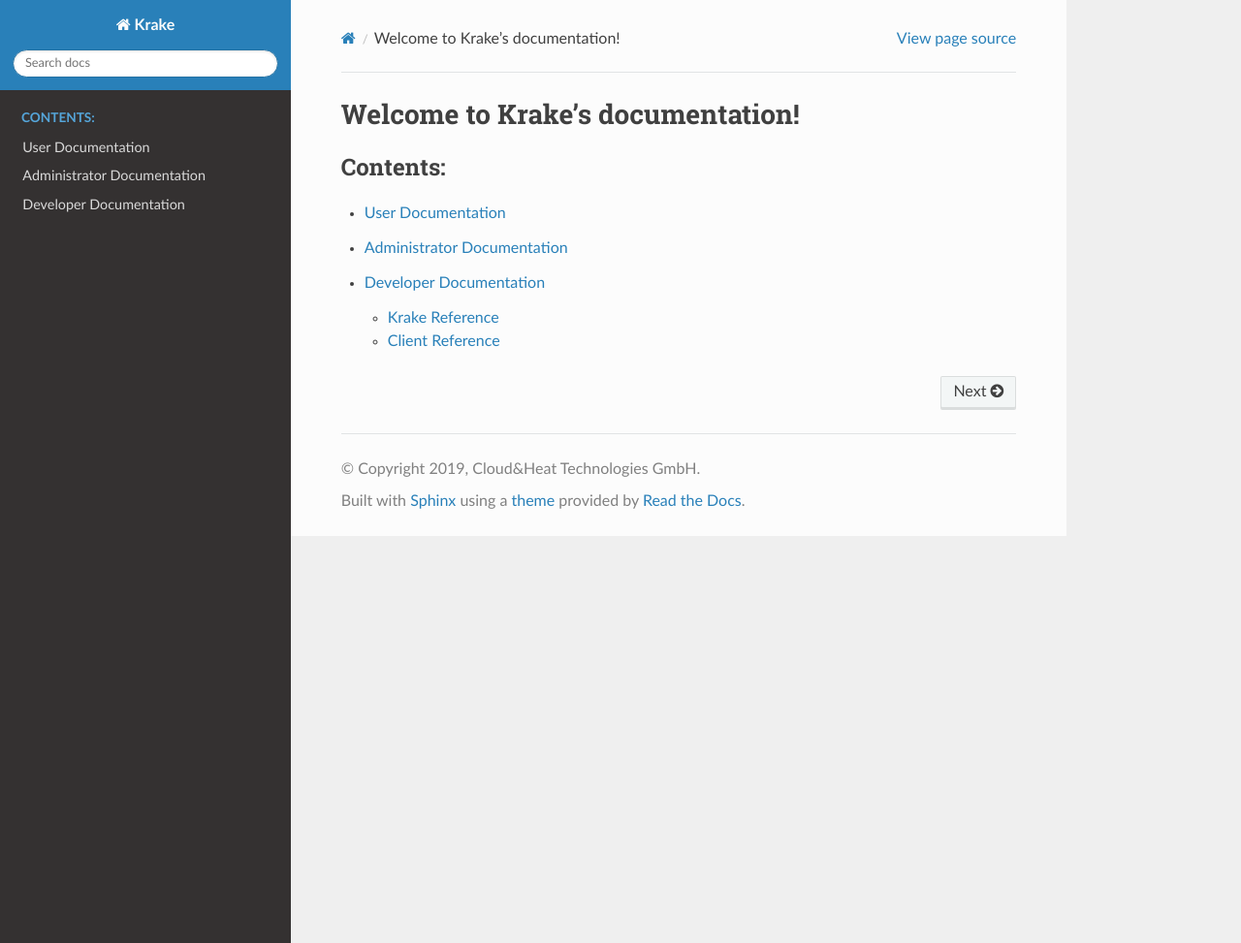
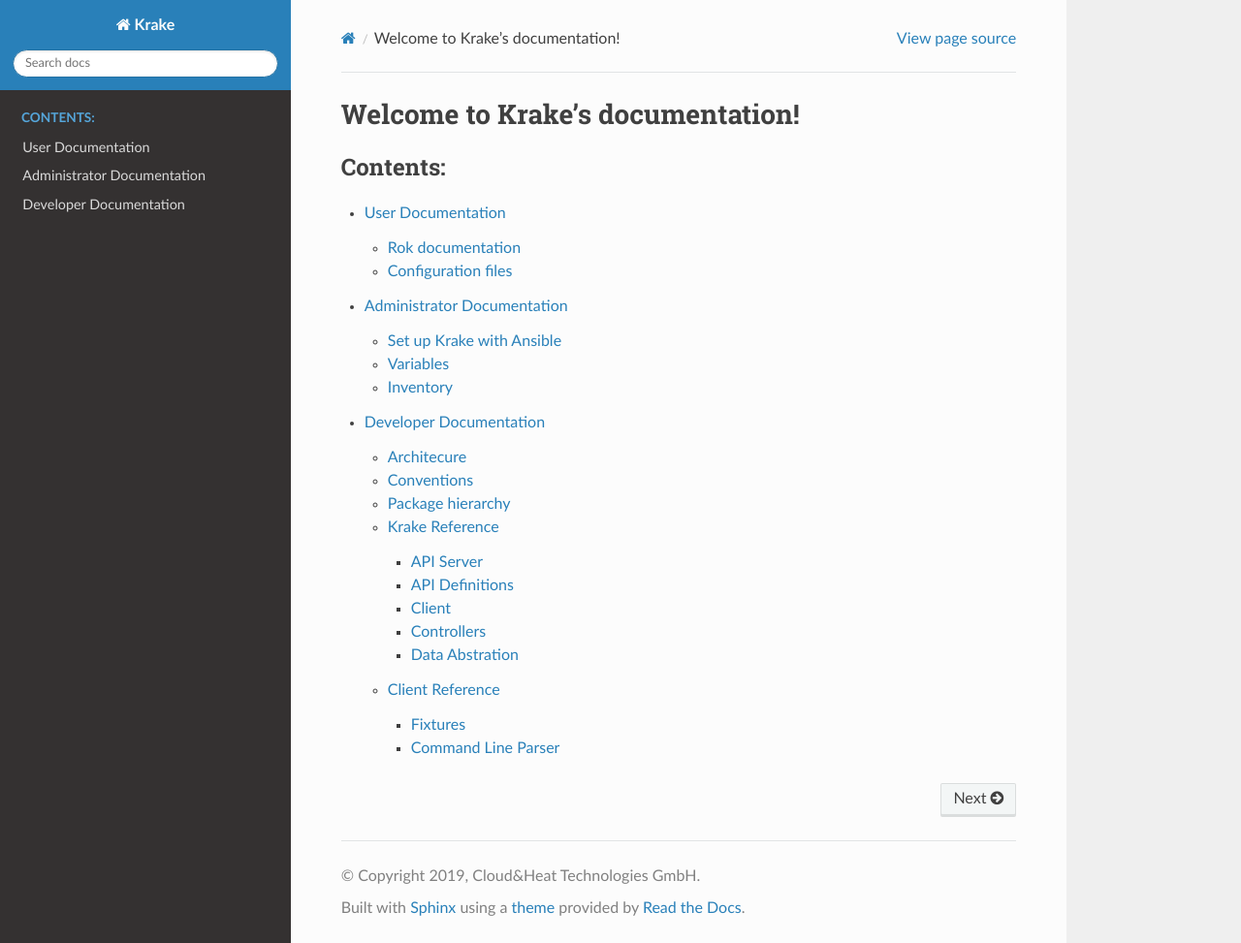
Before and after one commit to rak-n-rok/Krake, a Sphinx documentation site: the page built from docs/index.rst, in a window 1280 px wide and 973 px high. Shown: the whole window at 97% size. Built offline with Sphinx 7.4.7 and the Read the Docs theme 2.0.0, drawn with Linux system fonts in a browser that asks for light colours.

Commit message:
Add extended table of content for documentation
See issue #253

A few sections have been added to the table of content of the
documentation. The corresponding files have also been created.

```diff
--- a/docs/admin/index.rst
+++ b/docs/admin/index.rst
@@ -4,5 +4,11 @@
 Administrator Documentation
 ===========================
 
+This chapter presents the installation of Krake using Ansible.
+
 .. toctree::
     :maxdepth: 1
+
+    setup
+    variables
+    inventory
--- /dev/null
+++ b/docs/admin/setup.rst
@@ -0,0 +1,7 @@
+.. _admin-setup:
+
+=========================
+Set up Krake with Ansible
+=========================
+
+Presentation of the conventions used throughout the project.
--- a/docs/dev/index.rst
+++ b/docs/dev/index.rst
@@ -5,7 +5,10 @@
 =======================
 
 .. toctree::
-    :maxdepth: 1
+    :maxdepth: 2
 
+    architecture
+    conventions
+    packages
     ref/krake
     ref/rok
--- a/docs/index.rst
+++ b/docs/index.rst
@@ -7,7 +7,7 @@
 =================================
 
 .. toctree::
-   :maxdepth: 2
+   :maxdepth: 3
    :caption: Contents:
 
    user/index
--- /dev/null
+++ b/docs/user/configuration-files.rst
@@ -0,0 +1,7 @@
+.. _user-configuration-files:
+
+===================
+Configuration files
+===================
+
+Explanations on the ``rok.yaml`` and ``krake.yaml`` configuration files.
--- a/docs/user/index.rst
+++ b/docs/user/index.rst
@@ -6,3 +6,6 @@
 
 .. toctree::
     :maxdepth: 1
+
+    rok-documentation
+    configuration-files
```
Also changed, not shown: docs/admin/inventory.rst (added, +7 -0 lines), docs/admin/variables.rst (added, +7 -0 lines), docs/dev/architecture.rst (added, +7 -0 lines), docs/dev/conventions.rst (added, +7 -0 lines), docs/dev/packages.rst (added, +7 -0 lines), docs/user/rok-documentation.rst (added, +7 -0 lines).
